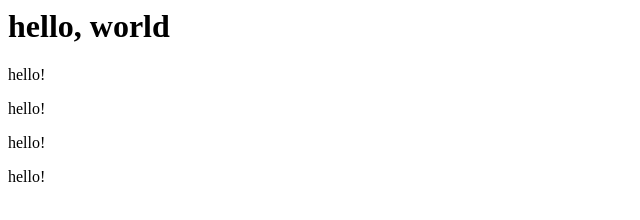
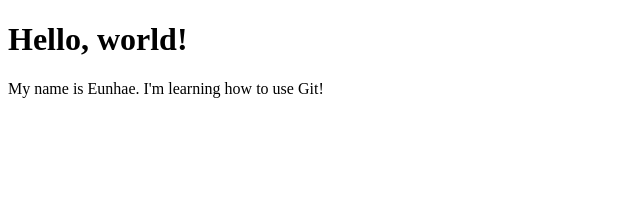
Before and after one commit to viajeraune/website, a plain HTML site: page index.html in a window 1280 px wide. Shown: the whole page, without its empty margins (0-640 px from the left). Drawn offline with Linux system fonts and the light colour scheme.

Commit message:
Add some HTML structure

```diff
--- a/index.html
+++ b/index.html
@@ -1,5 +1,13 @@
-<h1>hello, world</h1>
-<p>hello!</p>
-<p>hello!</p>
-<p>hello!</p>
-<p>hello!</p>
+<!DOCTYPE html>
+<html lang="en">
+<head>
+    <meta charset="UTF-8">
+    <meta http-equiv="X-UA-Compatible" content="IE=edge">
+    <meta name="viewport" content="width=<device-width>, initial-scale=1.0">
+    <title>Document</title>
+</head>
+<body>
+    <h1>Hello, world!</h1>
+    <p>My name is Eunhae. I'm learning how to use Git!</p>
+</body>
+</html>
```
